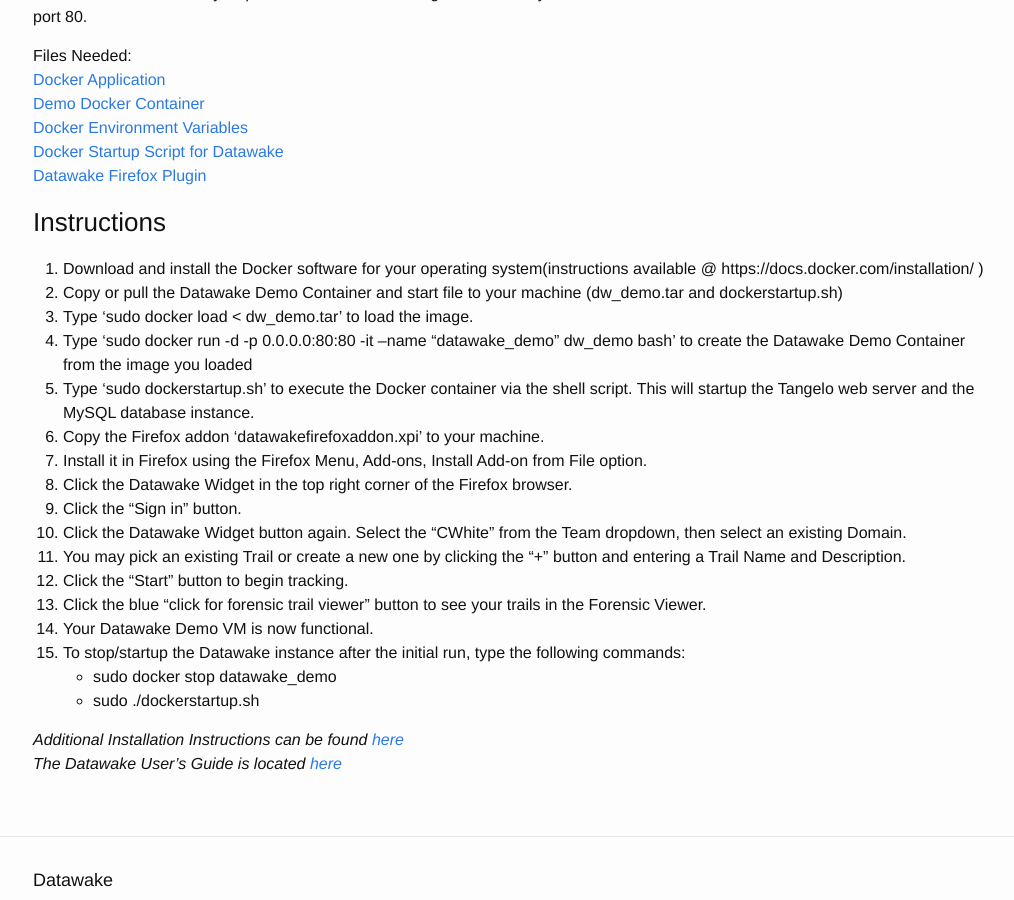
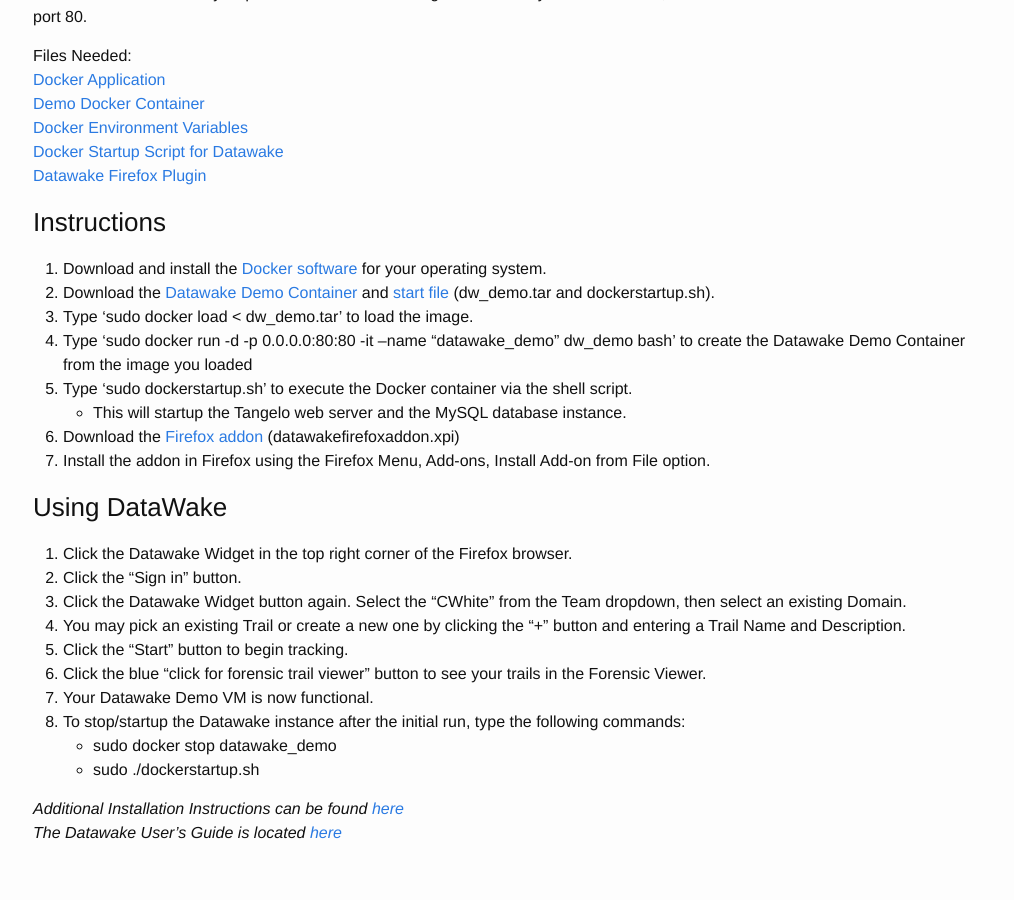
Before and after one commit to Sotera/Datawake, a Jekyll site: the page built from quickstart.md, in a window 1280 px wide and 900 px high, scrolled down 1164 px. Shown: the whole window, without its empty margins (125-1139 px from the left). Built offline with Jekyll 4.4.1, drawn with Linux system fonts in a browser that asks for light colours.

Commit message:
Cleaning up instructions

```diff
--- a/quickstart.md
+++ b/quickstart.md
@@ -76,13 +76,16 @@
 
 
 ### Instructions
-1.	Download and install the Docker software for your operating system(instructions available @ https://docs.docker.com/installation/ )
-1.	Copy or pull the Datawake Demo Container and start file to your machine (dw_demo.tar and dockerstartup.sh)
+1.	Download and install the [Docker software](https://docs.docker.com/) for your operating system.
+1.	Download the [Datawake Demo Container](https://s3.amazonaws.com/soterastuff/Datawake_Demo/dw_demo.tar) and [start file](https://s3.amazonaws.com/soterastuff/Datawake_Demo/dockerstartup.sh) (dw_demo.tar and dockerstartup.sh).
 1.	Type ‘sudo docker load < dw_demo.tar’  to load the image.
 1.	Type ‘sudo docker run -d -p 0.0.0.0:80:80 -it --name "datawake_demo" dw_demo bash’ to create the Datawake Demo Container from the image you loaded
-1.	Type ‘sudo dockerstartup.sh’ to execute the Docker container via the shell script.  This will startup the Tangelo web server and the MySQL database instance.
-1.	Copy the Firefox addon ‘datawakefirefoxaddon.xpi’ to your machine.
-1.  Install it in Firefox using the Firefox Menu, Add-ons, Install Add-on from File option.
+1.	Type ‘sudo dockerstartup.sh’ to execute the Docker container via the shell script.
+  * This will startup the Tangelo web server and the MySQL database instance.
+1.	Download the [Firefox addon](https://s3.amazonaws.com/soterastuff/Datawake_Demo/datawakefirefoxaddon.xpi) (datawakefirefoxaddon.xpi)
+1.  Install the addon in Firefox using the Firefox Menu, Add-ons, Install Add-on from File option.
+
+### Using DataWake
 1.	Click the Datawake Widget in the top right corner of the Firefox browser.
 1.	Click the “Sign in” button.
 1.	Click the Datawake Widget button again. Select the “CWhite” from the Team dropdown, then select an existing Domain.
```
